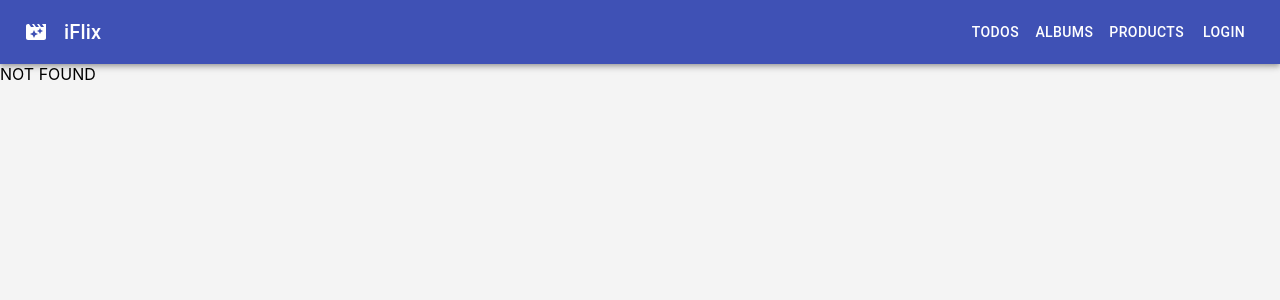
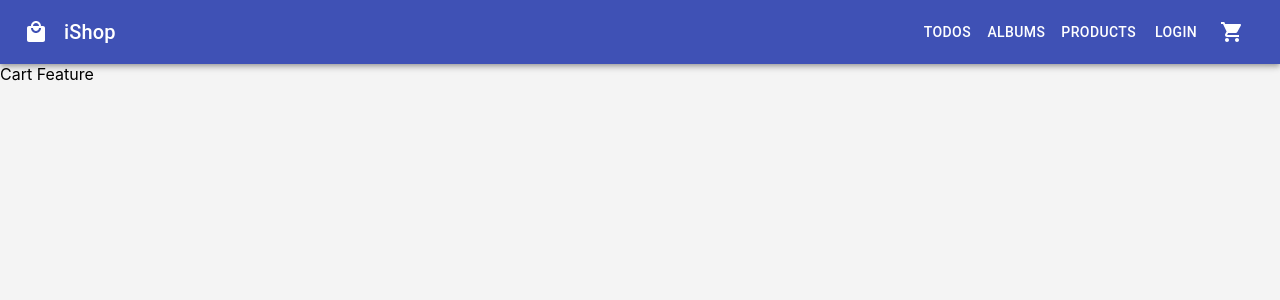
Before and after one commit to ttnguyen115/learn-reactjs, a React (Create React App) app: page /cart in a window 1280 px wide. Before the commit this address had no page. Shown: the top 300 px of the page. Built offline with nearby package versions, Linux system fonts and the light colour scheme.

Commit message:
cart added

```diff
--- a/public/index.html
+++ b/public/index.html
@@ -24,7 +24,7 @@
       work correctly both with client-side routing and a non-root public URL.
       Learn how to configure a non-root public URL by running `npm run build`.
     -->
-    <title>React App</title>
+    <title>Clone Commercial Website</title>
   </head>
   <body>
     <noscript>You need to enable JavaScript to run this app.</noscript>
--- a/src/App.js
+++ b/src/App.js
@@ -6,6 +6,7 @@ import CounterFeature from './features/Counter';
 import ProductFeature from './features/Product';
 import TodoFeature from './features/Todo';
 import NotFound from './features/Todo/components/NotFound';
+import CartFeature from './features/Cart';
 
 function App() {
 
@@ -18,6 +19,7 @@ function App() {
           <Route path="/todos" component={ TodoFeature } />
           <Route path="/albums" component={ AlbumFeature } />
           <Route path="/products" component={ ProductFeature } />
+          <Route path="/cart" component={ CartFeature } />
 
           <Route component={ NotFound } exact/>
         </Switch>
--- a/src/app/store.js
+++ b/src/app/store.js
@@ -1,10 +1,13 @@
 import { configureStore } from "@reduxjs/toolkit";
 import counterReducer from '../features/Counter/counterSlide';
 import userReducer from '../features/Auth/userSlice';
+import cartReducer from '../features/Cart/cartSlice';
 
 const rootReducer = {
     counter: counterReducer,
     user: userReducer,
+    cart: cartReducer,
+
 };
 
 const store = configureStore({
--- a/src/components/Header/index.jsx
+++ b/src/components/Header/index.jsx
@@ -1,4 +1,4 @@
-import { Box, IconButton, Menu, MenuItem } from '@material-ui/core';
+import { Box, IconButton, Menu, MenuItem, Badge } from '@material-ui/core';
 import AppBar from '@material-ui/core/AppBar';
 import Button from '@material-ui/core/Button';
 import Dialog from '@material-ui/core/Dialog';
@@ -6,14 +6,15 @@ import DialogContent from '@material-ui/core/DialogContent';
 import { makeStyles } from '@material-ui/core/styles';
 import Toolbar from '@material-ui/core/Toolbar';
 import Typography from '@material-ui/core/Typography';
-import { AccountCircle, Close } from '@material-ui/icons';
-import MovieFilterIcon from '@material-ui/icons/MovieFilter';
+import { AccountCircle, Close, ShoppingCart } from '@material-ui/icons';
+import LocalMallIcon from '@material-ui/icons/LocalMall';
 import React, { useState } from 'react';
 import { useDispatch, useSelector } from 'react-redux';
-import { Link, NavLink } from 'react-router-dom';
+import { Link, NavLink, useHistory } from 'react-router-dom';
 import Login from '../../features/Auth/components/Login';
 import Register from '../../features/Auth/components/Register';
 import { logout } from '../../features/Auth/userSlice';
+import { cartItemsCountSelector } from '../../features/Cart/selectors';
 
 const useStyles = makeStyles((theme) => ({
   root: {
@@ -50,11 +51,13 @@ const MODE = {
 export default function Header() {
   const loggedInUser = useSelector(state => state.user.current);
   const isLoggedIn = !!loggedInUser.id;
+  const history = useHistory();
   const classes = useStyles();
   const [open, setOpen] = useState(false);
   const [mode, setMode] = useState(MODE.LOGIN);
   const [anchorEl, setAnchorEl] = useState(null);
   const dispatch = useDispatch();
+  const cartItemsCount = useSelector(cartItemsCountSelector);
 
   const handleClickOpen = () => {
     setOpen(true);
@@ -77,13 +80,17 @@ export default function Header() {
     dispatch(action);
   };
 
+  const handleCartClick = () => {
+    history.push('/cart');
+  };
+
   return (
     <div className={classes.root}>
       <AppBar position="static">
         <Toolbar>
-          <MovieFilterIcon className={classes.menuButton} />
+          <LocalMallIcon className={classes.menuButton} />
           <Typography variant="h6" className={classes.title}>
-            <Link className={classes.link} to='/'>iFlix</Link>
+            <Link className={classes.link} to='/'>iShop</Link>
           </Typography>
 
           <NavLink className={classes.link} color="inherit" to="/todos"><Button color="inherit">Todos</Button></NavLink>
@@ -91,6 +98,13 @@ export default function Header() {
           <NavLink className={classes.link} color="inherit" to="/products"><Button color="inherit">Products</Button></NavLink>
 
           {!isLoggedIn && (<Button color="inherit" onClick={handleClickOpen}>Login</Button>)}
+
+          <IconButton aria-label="cart" color="inherit" onClick={handleCartClick}>
+            <Badge badgeContent={cartItemsCount} color="secondary">
+              <ShoppingCart />
+            </Badge>
+          </IconButton>
+
           {isLoggedIn && (<IconButton color="inherit" onClick={handleUserClick}><AccountCircle  /></IconButton>)}
 
         </Toolbar>
--- /dev/null
+++ b/src/features/Cart/cartSlice.js
@@ -0,0 +1,49 @@
+import { createSlice } from '@reduxjs/toolkit';
+
+const cartSlice = createSlice({
+    name: 'cart',
+    initialState: {
+        showMiniCart: false,
+        cartItems: [],
+    },
+
+    reducers: {
+        showMiniCart(state) {
+            state.showMiniCart = true;
+        },
+
+        hideMiniCart(state) {
+            state.showMiniCart = false;
+        },
+
+        addToCart(state, action) {
+            // newItem = {id, product, quantity}
+            const newItem = action.payload;
+            const index = state.cartItems.findIndex(x => x.id === newItem.id);
+
+            if (index >= 1) {
+                state.cartItems[index].quantity += newItem.quantity;
+            } else {
+                state.cartItems.push(newItem);
+            }
+        },
+
+        setQuantity(state, action) {
+            const { id, quantity } = action.payload;
+            // Check if id is available in cart
+            const index = state.cartItems.findIndex(x => x.id === id);
+            if (index >= 0) {
+                state.cartItems[index].quantity = quantity;
+            }
+        },
+
+        removeFromCart(state, action) {
+            const idNeedToRemove = action.payload;
+            state.cartItems = state.cartItems.filter(x => x.id !== idNeedToRemove);
+        },
+    },
+});
+
+const { actions, reducer } = cartSlice;
+export const { showMiniCart, hideMiniCart, addToCart, setQuantity, removeFromCart } = actions;
+export default reducer;
--- /dev/null
+++ b/src/features/Cart/index.jsx
@@ -0,0 +1,13 @@
+import React from 'react';
+
+CartFeature.propTypes = { };
+
+function CartFeature(props) {
+    return (
+        <div>
+            Cart Feature
+        </div>
+    );
+}
+
+export default CartFeature;
--- /dev/null
+++ b/src/features/Cart/selectors.js
@@ -0,0 +1,15 @@
+import { createSelector } from '@reduxjs/toolkit';
+
+const cartItemsSelector = (state) => state.cart.cartItems;
+
+// Count number of products in cart
+export const cartItemsCountSelector = createSelector(
+    cartItemsSelector,
+    cartItems => cartItems.reduce((count, item) => count + item.quantity, 0)
+);
+
+// Calculate total of cart
+export const cartTotalSelector = createSelector(
+    cartItemsSelector,
+    cartItems => cartItems.reduce((total, item) => total + (item.quantity * item.product.salePrice), 0)
+);
--- a/src/features/Product/pages/DetailPage.jsx
+++ b/src/features/Product/pages/DetailPage.jsx
@@ -9,6 +9,8 @@ import ProductMenu from '../components/ProductMenu';
 import ProductDescription from '../components/ProductDescription';
 import ProductAdditional from '../components/ProductAdditional';
 import ProductReviews from '../components/ProductReviews';
+import { useDispatch } from 'react-redux';
+import { addToCart } from '../../Cart/cartSlice';
 
 DetailPage.propTypes = {};
 
@@ -44,6 +46,7 @@ function DetailPage(props) {
     } = useRouteMatch();
 
     const { product, loading } = useProductDetail(productId);
+    const dispatch = useDispatch();
 
     if (loading) {
         return (<Box className={classes.loading}>
@@ -51,8 +54,17 @@ function DetailPage(props) {
         </Box>);
     }
 
-    const handleAddToCartSubmit = (formValues) => {
-        console.log(formValues);
+    const handleAddToCartSubmit = ({quantity}) => {
+        // const action = addToCart({
+        //     id: product.id,
+        //     product,
+        //     quantity,
+        // });
+        dispatch(addToCart({
+            id: product.id,
+            product,
+            quantity,
+        }));
     }
 
     return (
```
